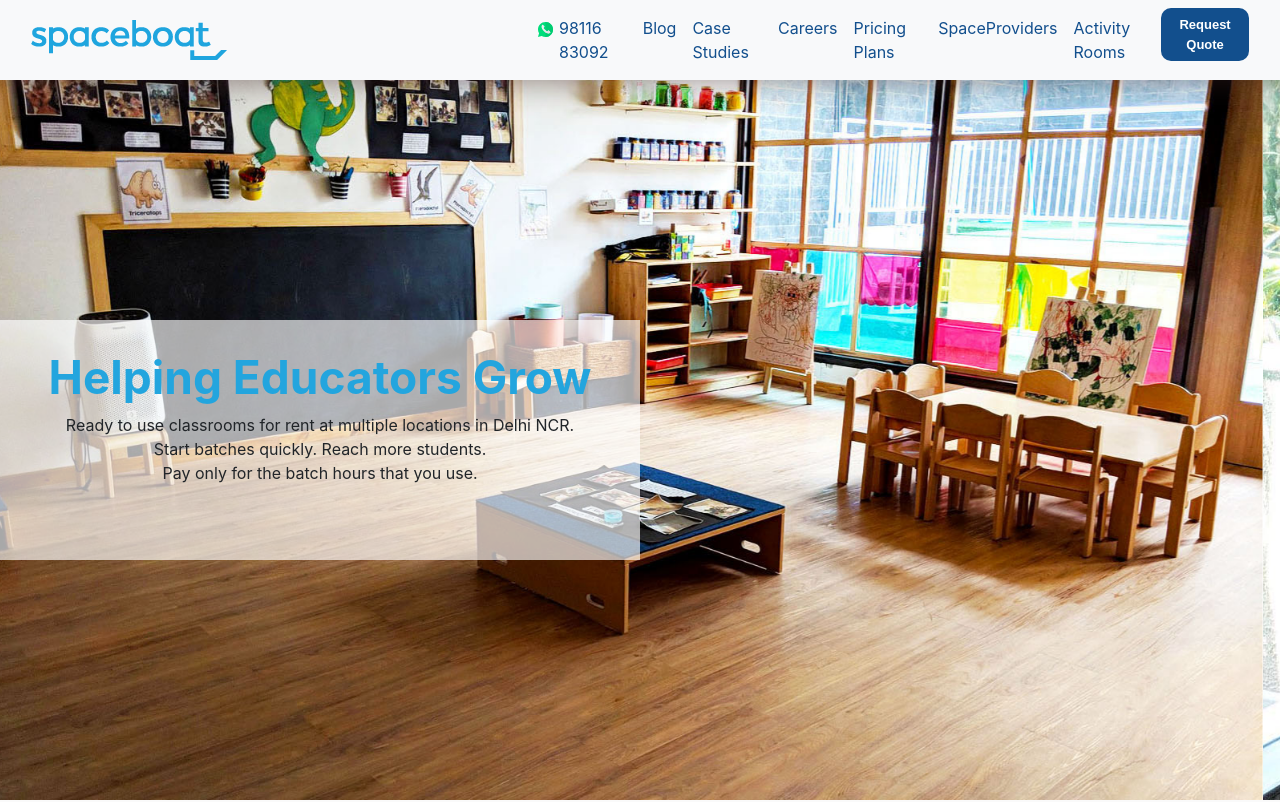
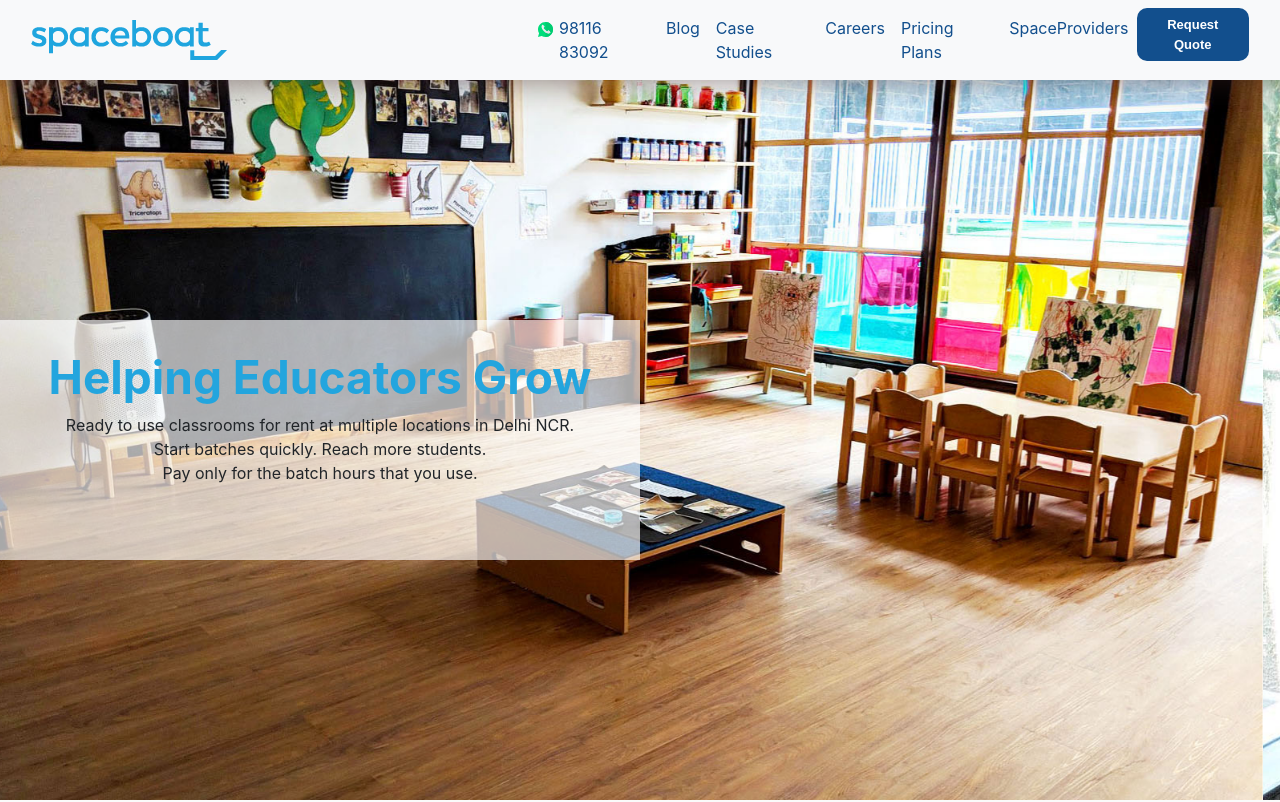
Before and after one commit to shubhxl/SBoat-website, a React (Create React App) app: page / in a window 1280 px wide. Shown: the top 802 px of the page. Built offline with nearby package versions, Linux system fonts and the light colour scheme.

Commit message:
Perfect now

```diff
--- a/src/App.js
+++ b/src/App.js
@@ -25,7 +25,6 @@ import FAQP from './pages/Partner/faqp'
 import Price from './pages/Pricing/ppk'
 import FAQN from './pages/Home/faqn'
 import NavPr from './pages/Pricing/navpr'
-import CarouselA from './pages/Activity/carousela'
 
 function App() {
   return (
--- a/src/pages/Nav.js
+++ b/src/pages/Nav.js
@@ -32,8 +32,6 @@ return (
            <li className="nav-item">
              <a className="nav-link" href="/partner/">SpaceProviders</a></li>
            <li className="nav-item">
-             <a className="nav-link" href="/activity/">Activity Rooms</a></li>
-           <li className="nav-item">
             <a className="btn" href="http://bit.ly/SBFeeQuote">Request Quote</a></li>
          </ul>
         </div>
```
